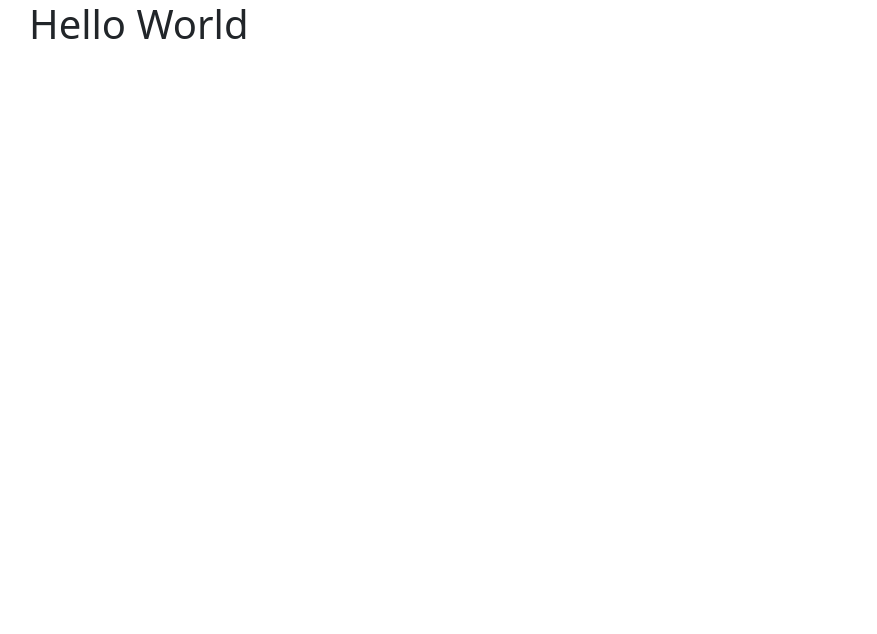
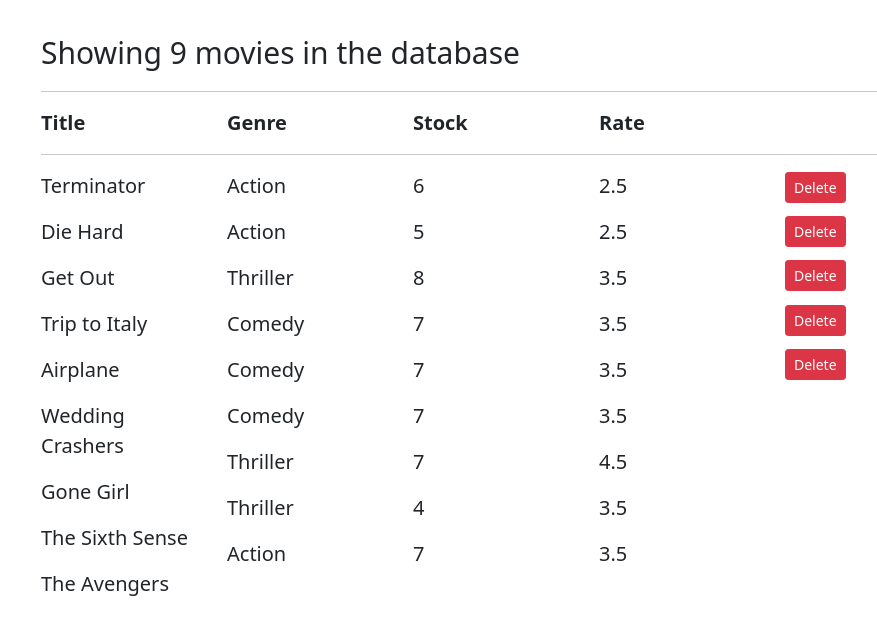
Before and after one commit to flick-23/react-app, a React (Create React App) app in the folder vidly/: page / in a window 1280 px wide. Shown: the top 634 px of the page, without its empty margins (53-930 px from the left). Built offline with nearby package versions, Linux system fonts and the light colour scheme.

Commit message:
Built a skeleton for Movies

```diff
--- a/vidly/src/App.js
+++ b/vidly/src/App.js
@@ -1,10 +1,10 @@
 import React, {Component} from 'react';
 import './App.css';
-
+import Movies from './components/movies';
 function App() {
   return (
     <main className="container">
-      <h1>Hello World</h1>
+      <Movies />
     </main>
   );
 }
--- /dev/null
+++ b/vidly/src/components/movies.jsx
@@ -0,0 +1,67 @@
+import React, {Component} from "react";
+import { getMovies } from "../services/fakeMovieService";
+import { deleteMovie } from "../services/fakeMovieService";
+
+class Movies extends Component{
+    state = {
+        movies:getMovies(),
+    };
+
+    handleDelete = movie =>{
+        deleteMovie(movie);
+    }
+    renderMovies(){
+        if(this.state.movies.length ===0) return (<p>No movies</p>);
+        return (
+             <div className="row row-cols-auto" style={{
+                    fontSize:20,
+                }}>
+                   <div className="col-md-2">{this.state.movies.map(movieTitle =><p key={movieTitle}>{movieTitle.title}</p>)}</div>
+                    <div className="col-md-2">{this.state.movies.map(movieGenre =><p key={movieGenre}>{movieGenre.genre.name}</p>)}</div>
+                    <div className="col-md-2">{this.state.movies.map(inStock =><p key = {inStock}>{inStock.numberInStock}</p>)}</div>
+                    <div className="col-md-2">{this.state.movies.map(rate =><p key={rate}>{rate.dailyRentalRate}</p>)}</div>
+                    <div className="col-md-2">
+                    {
+                        this.state.movies.map( del =>
+                        <p style={{
+                            marginBottom:12,
+                        }}>
+                            <button onClick={this.handleDelete(del._id)} className="btn btn-sm btn-danger">
+                                Delete
+                            </button>
+                        </p>
+                        )
+                    }
+                    </div>
+            </div>
+        )
+
+    }
+    render(){
+        return(
+            <div className="container">
+            <p style={{
+                fontSize:30,
+                marginTop:30,
+            }}>Showing <span>{this.state.movies.length}</span> movies in the database</p>
+
+            {this.state.movies.lenght===0 && 'No Movies'}
+            <hr></hr>
+                <div className="row row-cols-auto" style={{
+                    fontWeight:"bold",
+                    fontSize:20,
+                }}>
+                    <div className="col-md-2">Title</div>
+                    <div className="col-md-2">Genre</div>
+                    <div className="col-md-2">Stock</div>
+                    <div className="col-md-2">Rate</div>
+                    <div className="col-md-2"></div>
+                </div>
+            <hr></hr>
+            {this.renderMovies()}
+            </div>
+        )
+    }
+};
+
+export default Movies;
--- a/vidly/src/index.js
+++ b/vidly/src/index.js
@@ -5,6 +5,7 @@ import App from './App';
 import reportWebVitals from './reportWebVitals';
 import 'bootstrap/dist/css/bootstrap.css';
 import 'font-awesome/css/font-awesome.css';
+import Movies from './components/movies';
 
 ReactDOM.render(
   <React.StrictMode>
--- a/vidly/src/services/fakeMovieService.js
+++ b/vidly/src/services/fakeMovieService.js
@@ -92,6 +92,7 @@ export function saveMovie(movie) {
 }
 
 export function deleteMovie(id) {
+  console.log("delete clicked");
   let movieInDb = movies.find(m => m._id === id);
   movies.splice(movies.indexOf(movieInDb), 1);
   return movieInDb;
```
